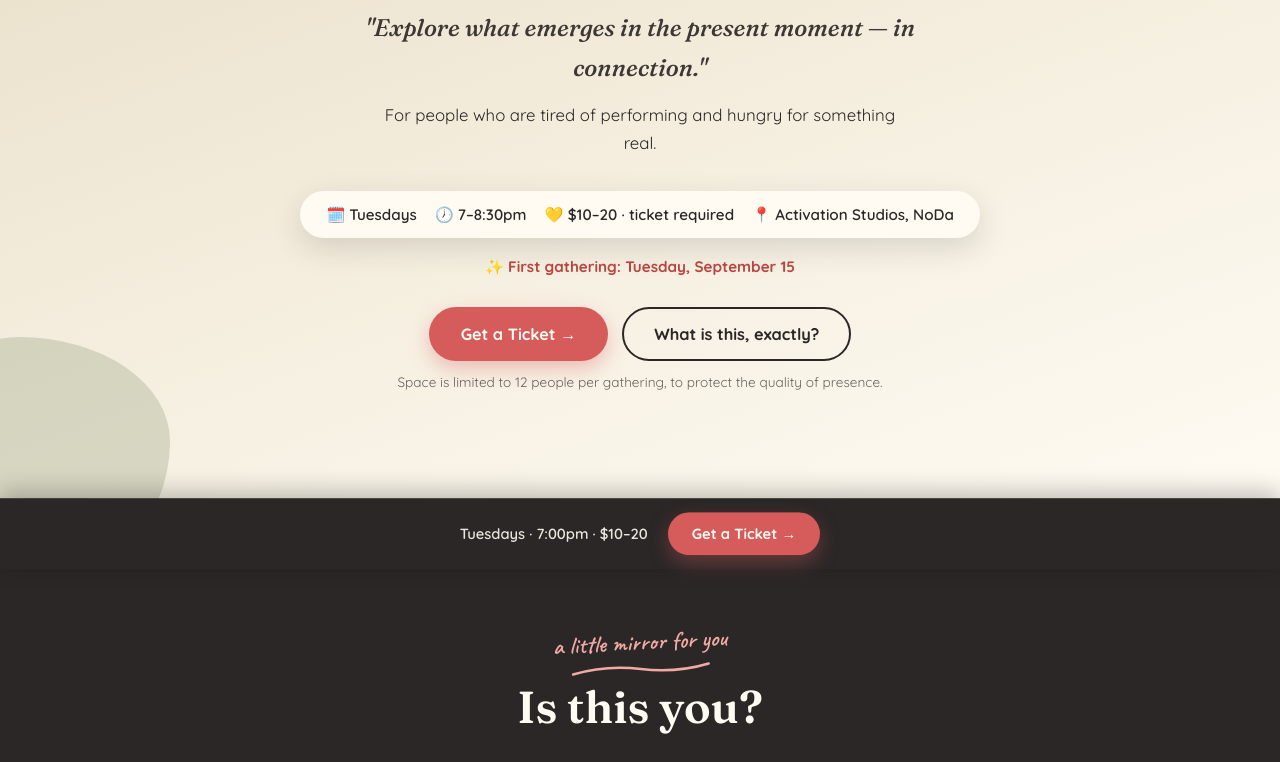
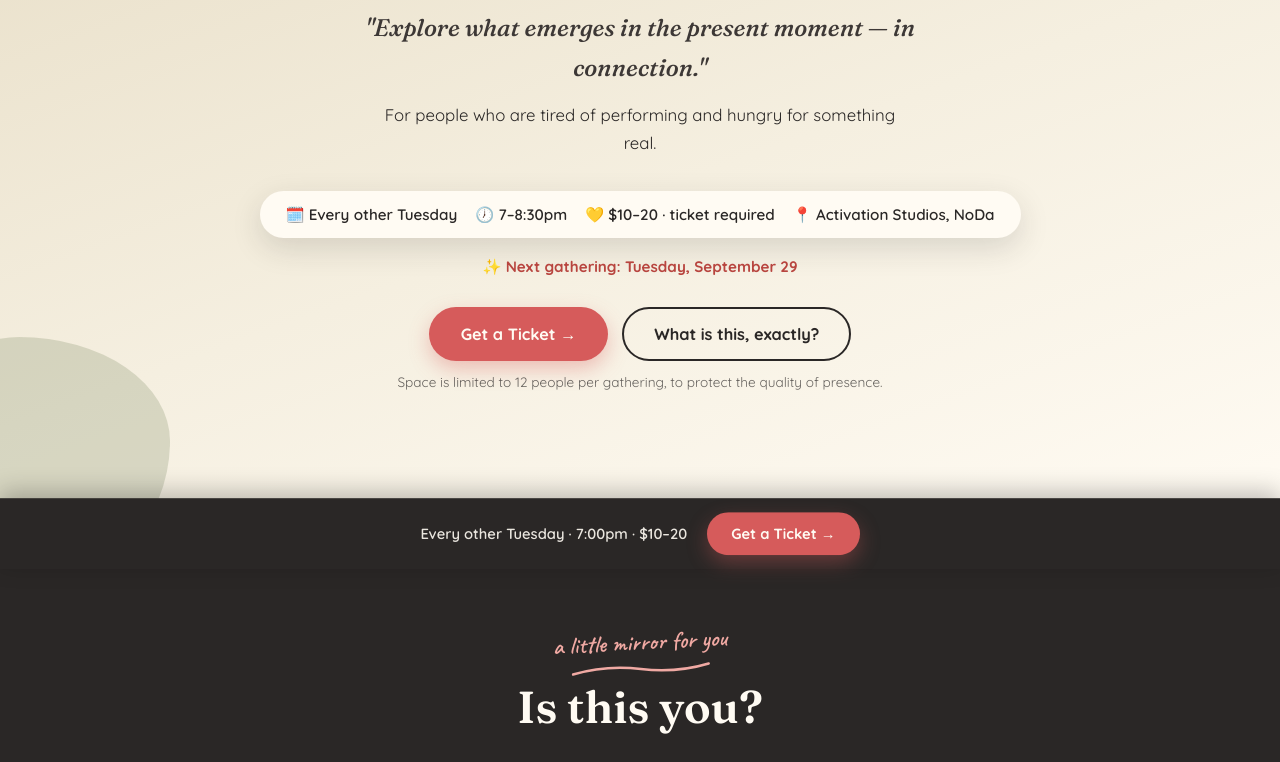
Before and after one commit to pomplemousse/relateful-gatherings, a plain HTML site: page index.html in a window 1280 px wide. Shown: the part 316-1078 px from the top of the page. Drawn offline with Linux system fonts and the light colour scheme.

Commit message:
Change cadence to every other Tuesday; compute next gathering date dynamically

```diff
--- /dev/null
+++ b/gathering-schedule.js
@@ -0,0 +1,75 @@
+/* ============================================================
+   Computes the next gathering date so it never goes stale.
+   Gatherings run every other Tuesday, anchored to the very
+   first one: Tuesday, September 15, 2026. Change ANCHOR below
+   if the schedule ever moves to a different day or cadence —
+   everything else derives from it.
+
+   Usage: put the literal token {{NEXT_GATHERING}} anywhere in
+   a page's text (or in a questions.js field), and it gets
+   swapped for something like "Tuesday, October 13" once this
+   script runs. Static HTML gets filled automatically on load;
+   content that's rendered later by other scripts (like the
+   question-library cards) needs those scripts to call
+   RelatefulSchedule.fillPlaceholders(root) themselves after
+   they render — see library.js for the example.
+   ============================================================ */
+(function (window, document) {
+  var ANCHOR = new Date(2026, 8, 15); // Sept 15, 2026 — the first gathering
+  var CYCLE_DAYS = 14; // every OTHER Tuesday, not every Tuesday
+  var MS_PER_DAY = 24 * 60 * 60 * 1000;
+  var TOKEN = '{{NEXT_GATHERING}}';
+
+  function startOfDay(d) {
+    var x = new Date(d);
+    x.setHours(0, 0, 0, 0);
+    return x;
+  }
+
+  // Returns a Date for the next gathering on/after `from` (defaults to today).
+  function nextGatheringDate(from) {
+    var anchor = startOfDay(ANCHOR);
+    from = startOfDay(from || new Date());
+    if (from <= anchor) return anchor;
+
+    var daysSince = Math.round((from - anchor) / MS_PER_DAY);
+    var cyclesElapsed = Math.floor(daysSince / CYCLE_DAYS);
+    var candidate = new Date(anchor.getTime() + cyclesElapsed * CYCLE_DAYS * MS_PER_DAY);
+    if (candidate < from) {
+      candidate = new Date(candidate.getTime() + CYCLE_DAYS * MS_PER_DAY);
+    }
+    return candidate;
+  }
+
+  // "Tuesday, October 13"
+  function formatLong(date) {
+    return date.toLocaleDateString('en-US', { weekday: 'long', month: 'long', day: 'numeric' });
+  }
+
+  // Walks text nodes under `root` and swaps the token for the real date.
+  // Text nodes only (not innerHTML) so it never disturbs existing elements,
+  // attached event listeners, or markup.
+  function fillPlaceholders(root) {
+    root = root || document.body;
+    if (!root) return;
+    var label = formatLong(nextGatheringDate());
+    var walker = document.createTreeWalker(root, NodeFilter.SHOW_TEXT, null);
+    var node;
+    while ((node = walker.nextNode())) {
+      if (node.nodeValue.indexOf(TOKEN) !== -1) {
+        node.nodeValue = node.nodeValue.split(TOKEN).join(label);
+      }
+    }
+  }
+
+  window.RelatefulSchedule = {
+    nextGatheringDate: nextGatheringDate,
+    formatLong: formatLong,
+    fillPlaceholders: fillPlaceholders
+  };
+
+  // Fills in whatever's already on the page at the point this script runs.
+  // Content added later by other scripts (e.g. the question library
+  // re-rendering cards) needs to call fillPlaceholders itself afterward.
+  fillPlaceholders(document.body);
+})(window, document);
--- a/index.html
+++ b/index.html
@@ -4,7 +4,7 @@
 <meta charset="UTF-8">
 <meta name="viewport" content="width=device-width, initial-scale=1.0">
 <title>Relateful Gatherings — Explore what emerges, in connection</title>
-<meta name="description" content="A weekly gathering for people tired of small talk and hungry for something real. Tuesdays at 7pm in Charlotte. No experience needed.">
+<meta name="description" content="A gathering every other Tuesday for people tired of small talk and hungry for something real. 7pm in Charlotte. No experience needed.">
 <link rel="preconnect" href="https://fonts.googleapis.com">
 <link rel="preconnect" href="https://fonts.gstatic.com" crossorigin>
 <link href="https://fonts.googleapis.com/css2?family=Fraunces:ital,opsz,wght@0,9..144,400;0,9..144,500;0,9..144,600;1,9..144,500&family=Quicksand:wght@400;500;600;700&family=Caveat:wght@500;600;700&display=swap" rel="stylesheet">
@@ -38,19 +38,19 @@
     <div class="blob b2"></div>
     <div class="dots" style="top:120px; left:6%;"></div>
     <div class="wrap">
-      <span class="eyebrow">a weekly practice space</span>
+      <span class="eyebrow">a practice space, every other week</span>
       <h1>Relateful Gatherings</h1>
       <p class="hook">"Explore what emerges in the present moment — in connection."</p>
       <p class="sub">For people who are tired of performing and hungry for something real.</p>
 
       <div class="meta-pill">
-        <span>🗓️ Tuesdays</span>
+        <span>🗓️ Every other Tuesday</span>
         <span>🕖 7–8:30pm</span>
         <span>💛 $10–20 · ticket required</span>
         <span>📍 Activation Studios, NoDa</span>
       </div>
 
-      <p class="launch-note">✨ First gathering: Tuesday, September 15</p>
+      <p class="launch-note">✨ Next gathering: {{NEXT_GATHERING}}</p>
 
       <div class="cta-row">
         <a href="https://luma.com/joinrelateful" target="_blank" rel="noopener" class="btn btn-primary">Get a Ticket →</a>
@@ -115,7 +115,7 @@
   <!-- ============ HAND-OFF ============ -->
   <section class="handoff">
     <div class="wrap">
-      <h2>The next one is Tuesday, September 15.</h2>
+      <h2>The next one is {{NEXT_GATHERING}}.</h2>
       <p>7:00–8:30pm at Activation Studios in NoDa. Twelve spots, $10–20 sliding scale, ticket in advance.</p>
       <div class="cta-row">
         <a href="https://luma.com/joinrelateful" target="_blank" rel="noopener" class="btn btn-primary">Get a Ticket →</a>
@@ -127,7 +127,7 @@
   <footer>
     <div class="wrap">
       <div class="wordmark">Relateful Gatherings</div>
-      <p style="opacity:.8; font-size:.92rem;">Tuesdays, 7:00pm · $10–20 sliding scale</p>
+      <p style="opacity:.8; font-size:.92rem;">Every other Tuesday, 7:00pm · $10–20 sliding scale</p>
       <div class="links">
         <a href="/what-is-relateful">What Is Relateful</a>
         <a href="https://luma.com/joinrelateful" target="_blank" rel="noopener">Get a Ticket</a>
@@ -140,10 +140,11 @@
 
   <!-- ============ STICKY CTA BAR ============ -->
   <div class="stickybar" id="stickybar">
-    <span class="meta">Tuesdays · 7:00pm · $10–20</span>
+    <span class="meta">Every other Tuesday · 7:00pm · $10–20</span>
     <a href="https://luma.com/joinrelateful" target="_blank" rel="noopener" class="btn btn-primary">Get a Ticket →</a>
   </div>
 
+  <script src="/gathering-schedule.js"></script>
   <script src="/sticky.js"></script>
 </body>
 </html>
--- a/library.js
+++ b/library.js
@@ -108,6 +108,7 @@
 
     cardsEl.innerHTML = '';
     qs.forEach(function (q, i) { cardsEl.appendChild(card(q, i + 1)); });
+    if (window.RelatefulSchedule) window.RelatefulSchedule.fillPlaceholders(cardsEl);
 
     if (pushHash && history.replaceState) history.replaceState(null, '', '#' + topic.id);
   }
--- a/questions.js
+++ b/questions.js
@@ -579,7 +579,7 @@ const QUESTIONS = [
       or significant emotional challenges that this kind of environment could stir up — or if you’re
       not confident you can look after your own needs while you’re here — I’d genuinely rather you
       waited.</p>
-      <p>That’s not a door closing. It’s a weekly gathering; it’ll still be here.</p>`,
+      <p>That’s not a door closing. It’s a gathering every other week; it’ll still be here.</p>`,
     related:['safety','who-is-this-for']
   },
   {
@@ -597,8 +597,8 @@ const QUESTIONS = [
   {
     topic:'should-i-come', id:'logistics',
     q:'When, where, and how much?',
-    short:'Tuesdays 7–8:30pm at Activation Studios in NoDa. $10–20 sliding scale, ticket in advance.',
-    example:'First gathering: Tuesday, September 15.',
+    short:'Every other Tuesday, 7–8:30pm at Activation Studios in NoDa. $10–20 sliding scale, ticket in advance.',
+    example:'Next gathering: {{NEXT_GATHERING}}.',
     deep:`<p>516 E 15th St, Charlotte, NC 28206. Twelve people maximum, which is what keeps it a
       practice rather than an event.</p>
       <p>Tickets are $10–20 sliding scale, booked in advance — pick whichever tier feels right.
```
Also changed, not shown: practice.html (+3 -3 lines), what-is-relateful.html (+4 -3 lines).
